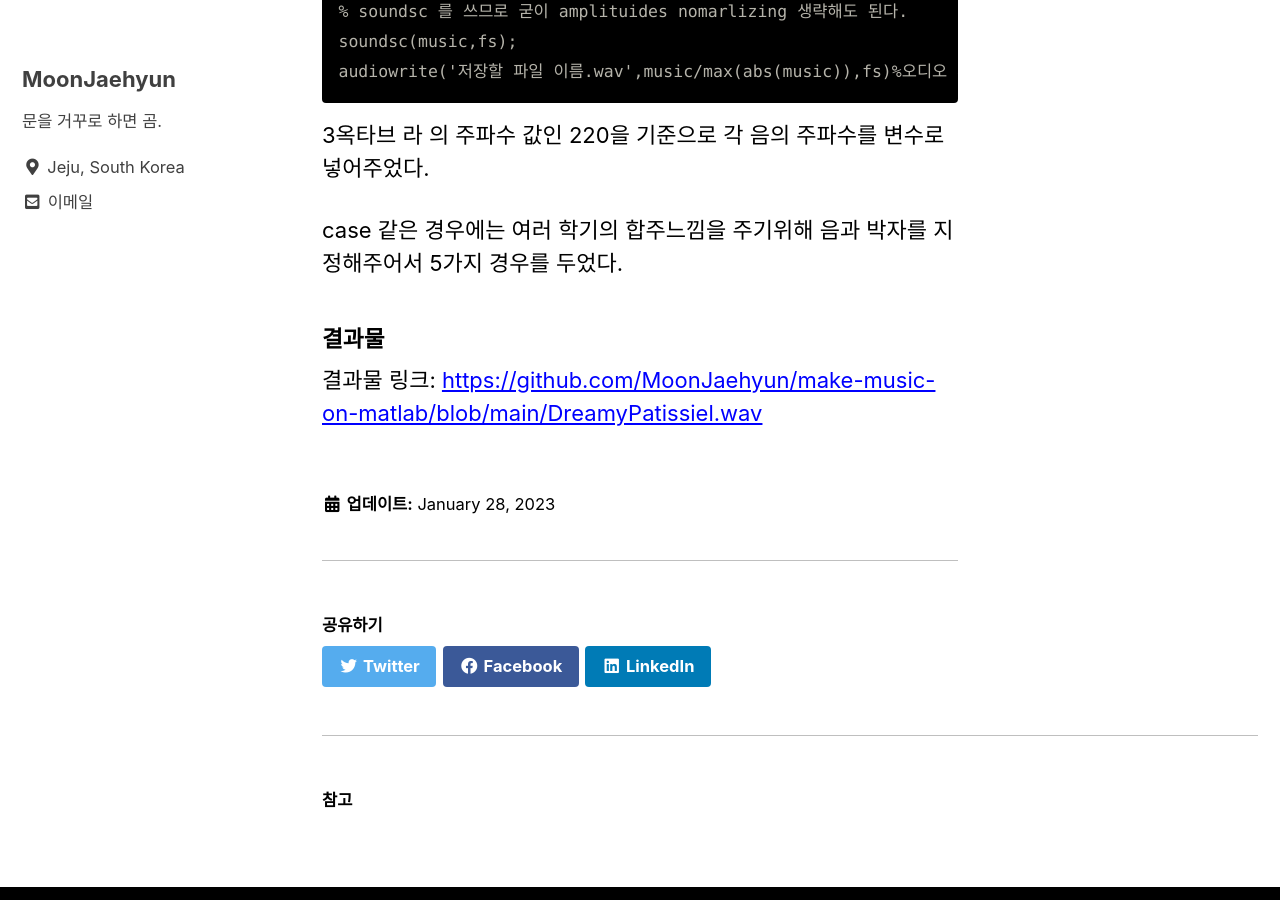
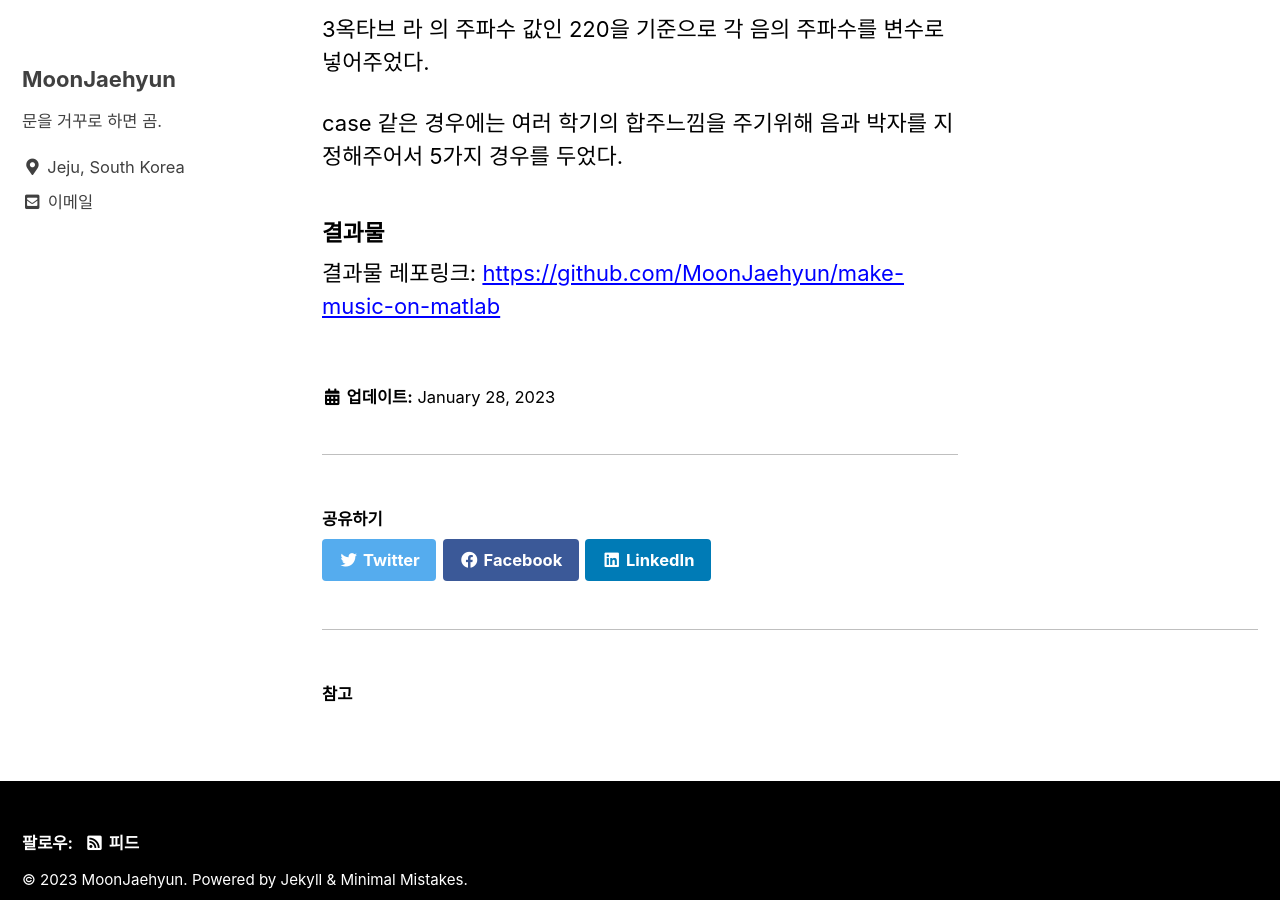
Before and after one commit to MoonJaehyun/blogtest1, a Jekyll site: the page built from _posts/2023-01-28-matlab.md, in a window 1280 px wide and 900 px high, scrolled down 8356 px. Built offline with Jekyll 4.4.1, drawn with Linux system fonts in a browser that asks for light colours; cached includes are drawn as plain includes; some of the changed text lies outside the part shown.

Commit message:
매트랩

```diff
--- a/_posts/2023-01-28-matlab.md
+++ b/_posts/2023-01-28-matlab.md
@@ -1,4 +1,3 @@
-
 ---
 layout: single
 title:  "maiking music on matlab"
@@ -279,4 +278,4 @@ on matlab 2021a version
 case 같은 경우에는 여러 학기의 합주느낌을 주기위해 음과 박자를 지정해주어서 5가지 경우를 두었다.
 
 ##### 결과물
-결과물 링크: <https://github.com/MoonJaehyun/make-music-on-matlab/blob/main/DreamyPatissiel.wav>
+결과물 레포링크: <https://github.com/MoonJaehyun/make-music-on-matlab>
```
